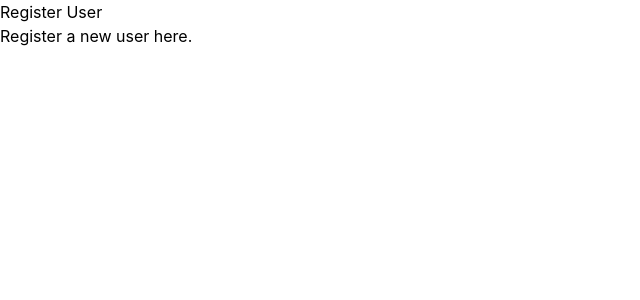
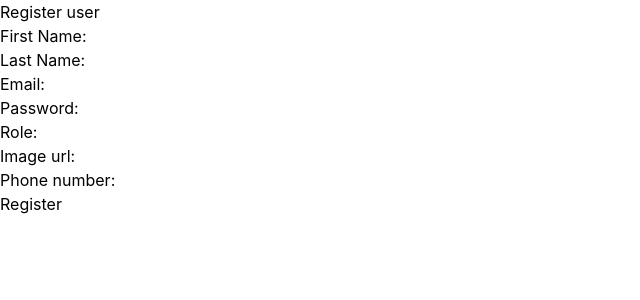
Before and after one commit to Ivan-rgb-del/PolovniAutomobili, a React (Create React App) app in the folder frontend/: page /register-user in a window 1280 px wide. Shown: the top 300 px of the page, without its empty margins (0-640 px from the left). Built offline with nearby package versions, Linux system fonts and the light colour scheme.

Commit message:
Created react form for creating new user

```diff
--- a/frontend/src/App.js
+++ b/frontend/src/App.js
@@ -1,6 +1,6 @@
 import { BrowserRouter, Routes, Route } from "react-router-dom";
 import Layout from "./pages/Layout";
-import RegisterUser from "./components/UserComponents/RegisterUser";
+import RegisterPage from "./pages/RegisterPage";
 import LoginUser from "./components/UserComponents/LoginUser";
 
 const App = () => {
@@ -9,7 +9,7 @@ const App = () => {
       <BrowserRouter>
         <Routes>
           <Route index element={<Layout />} />
-          <Route path="/register-user" element={<RegisterUser />} />
+          <Route path="/register-user" element={<RegisterPage />} />
           <Route path="/login-user" element={<LoginUser />} />
         </Routes>
       </BrowserRouter>
--- a/frontend/src/components/UserComponents/RegisterUser.js
+++ b/frontend/src/components/UserComponents/RegisterUser.js
@@ -3,8 +3,33 @@ import React from 'react';
 const RegisterUser = () => {
   return (
     <div>
-      <h2>Register User</h2>
-      <p>Register a new user here.</p>
+      <form>
+        <label for="firstName">First Name:</label>
+        <input type="text" name="firstName" id="firstName" required></input>
+
+        <label for="lastName">Last Name:</label>
+        <input type="text" name="lastName" id="lastName" required></input>
+
+        <label for="email">Email:</label>
+        <input type="email" name="email" id="email" required></input>
+
+        <label for="password">Password:</label>
+        <input type="password" name="password" id="password" required></input>
+
+        <label for="role">Role:</label>
+        <select name="role" id="role">
+          <option value="seller">Seller</option>
+          <option value="user">User</option>
+        </select>
+
+        Select image to upload:
+        <input type="file" name="fileToUpload" id="fileToUpload"></input>
+
+        <label for="phoneNumber">Phone Number:</label>
+        <input type="int" name="phoneNumber" id="phoneNumber" required></input>
+
+        <input type="submit" value="Register User" name="submit"></input>
+      </form>
     </div>
   );
 };
--- /dev/null
+++ b/frontend/src/pages/RegisterPage.js
@@ -0,0 +1,110 @@
+import React, { useState } from "react";
+import RegisterUserService from "../services/RegisterUserService";
+
+const RegisterPage = () => {
+  const [firstName, setFirstName] = useState('');
+  const [lastName, setlLastName] = useState('');
+  const [email, setEmail] = useState('');
+  const [password, setPassword] = useState('');
+  const [role, setRole] = useState('');
+  const [imageUrl, setImageUrl] = useState('');
+  const [phoneNumber, setPhoneNumber] = useState();
+  const [error, setError] = useState(null);
+  const [success, setSuccess] = useState(false);
+
+  const handleSubmit = async (e) => {
+    e.preventDefault();
+
+    try {
+      await RegisterUserService({ firstName, lastName, email, password, role, imageUrl, phoneNumber });
+      setSuccess(true);
+      setError(null);
+      setFirstName('');
+      setlLastName('');
+      setEmail('');
+      setPassword('');
+      setRole('');
+      setImageUrl('');
+      setPhoneNumber('');
+    } catch (err) {
+      setError(err.message);
+      setSuccess(false);
+    }
+  };
+
+  return (
+    <div>
+      <h1>Register user</h1>
+      {success && <p>Registration successful! You can now log in.</p>}
+      {error && <p>Error: {error}</p>}
+      <form onSubmit={handleSubmit}>
+        <div>
+          <label>First Name:</label>
+          <input
+            type="text"
+            value={firstName}
+            onChange={(e) => setFirstName(e.target.value)}
+            required
+          />
+        </div>
+        <div>
+          <label>Last Name:</label>
+          <input
+            type="text"
+            value={lastName}
+            onChange={(e) => setlLastName(e.target.value)}
+            required
+          />
+        </div>
+        <div>
+          <label>Email:</label>
+          <input
+            type="email"
+            value={email}
+            onChange={(e) => setEmail(e.target.value)}
+            required
+          />
+        </div>
+        <div>
+          <label>Password:</label>
+          <input
+            type="password"
+            value={password}
+            onChange={(e) => setPassword(e.target.value)}
+            required
+          />
+        </div>
+        <div>
+          <label>Role:</label>
+          <input
+            type="text"
+            value={role}
+            onChange={(e) => setRole(e.target.value)}
+            required
+          />
+        </div>
+        <div>
+          <label>Image url:</label>
+          <input
+            type="text"
+            value={imageUrl}
+            onChange={(e) => setImageUrl(e.target.value)}
+            required
+          />
+        </div>
+        <div>
+          <label>Phone number:</label>
+          <input
+            type="number"
+            value={phoneNumber}
+            onChange={(e) => setPhoneNumber(e.target.value)}
+            required
+          />
+        </div>
+        <button type="submit">Register</button>
+      </form>
+    </div>
+  );
+};
+
+export default RegisterPage;
--- /dev/null
+++ b/frontend/src/services/RegisterUserService.js
@@ -0,0 +1,25 @@
+import React from "react";
+
+const API_URL = "http://localhost/PolovniAutomobili/backend/api/registerUser.php";
+
+const RegisterUserService = async (userData) => {
+  try {
+    const response = await fetch(API_URL, {
+      method: 'POST',
+      headers: {
+        'Content-Type': 'application/json',
+      },
+      body: JSON.stringify(userData),
+    });
+
+    if (!response.ok) {
+      throw new Error('Network response was not ok ' + response.statusText);
+    }
+
+    return await response.json();
+  } catch (error) {
+    throw new Error('Error registering user: ' + error.message);
+  }
+}
+
+export default RegisterUserService;
```
Also changed, not shown: 2 other files (tests, documents, lock files or other folders).
